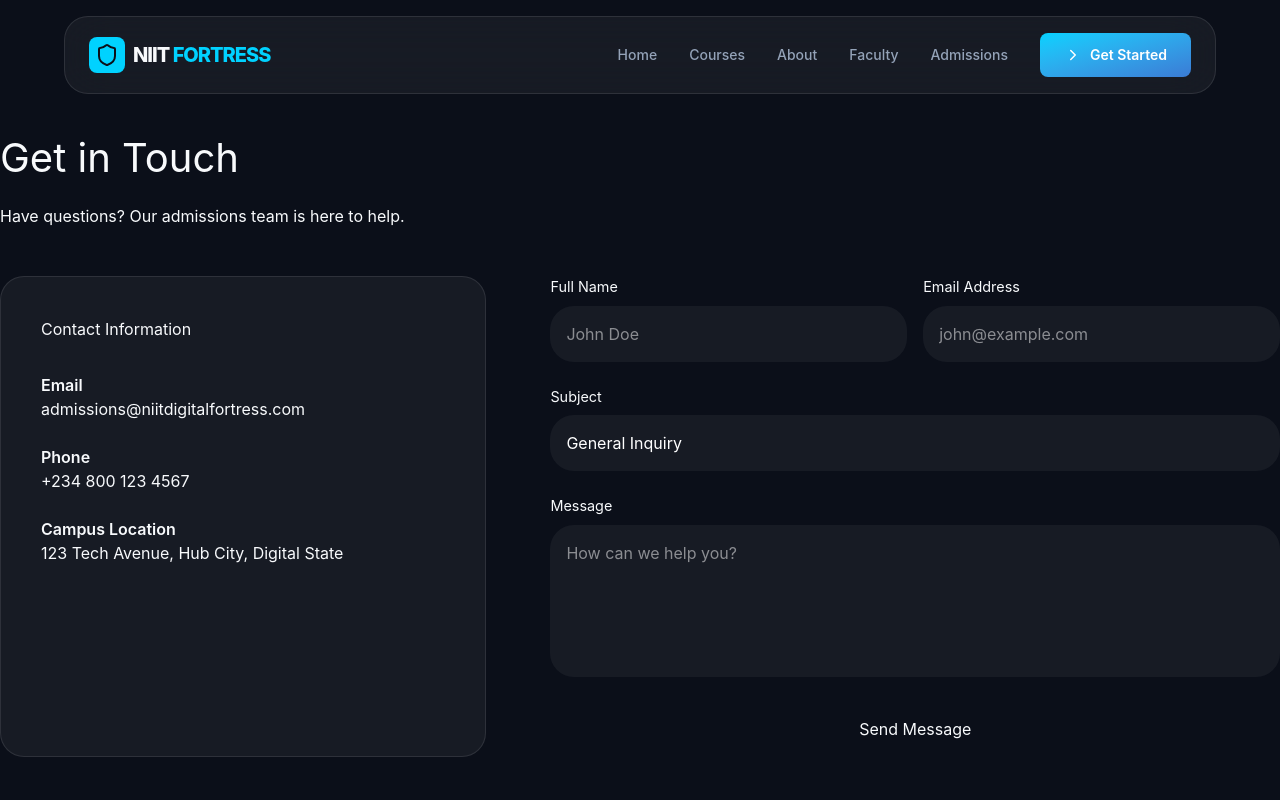
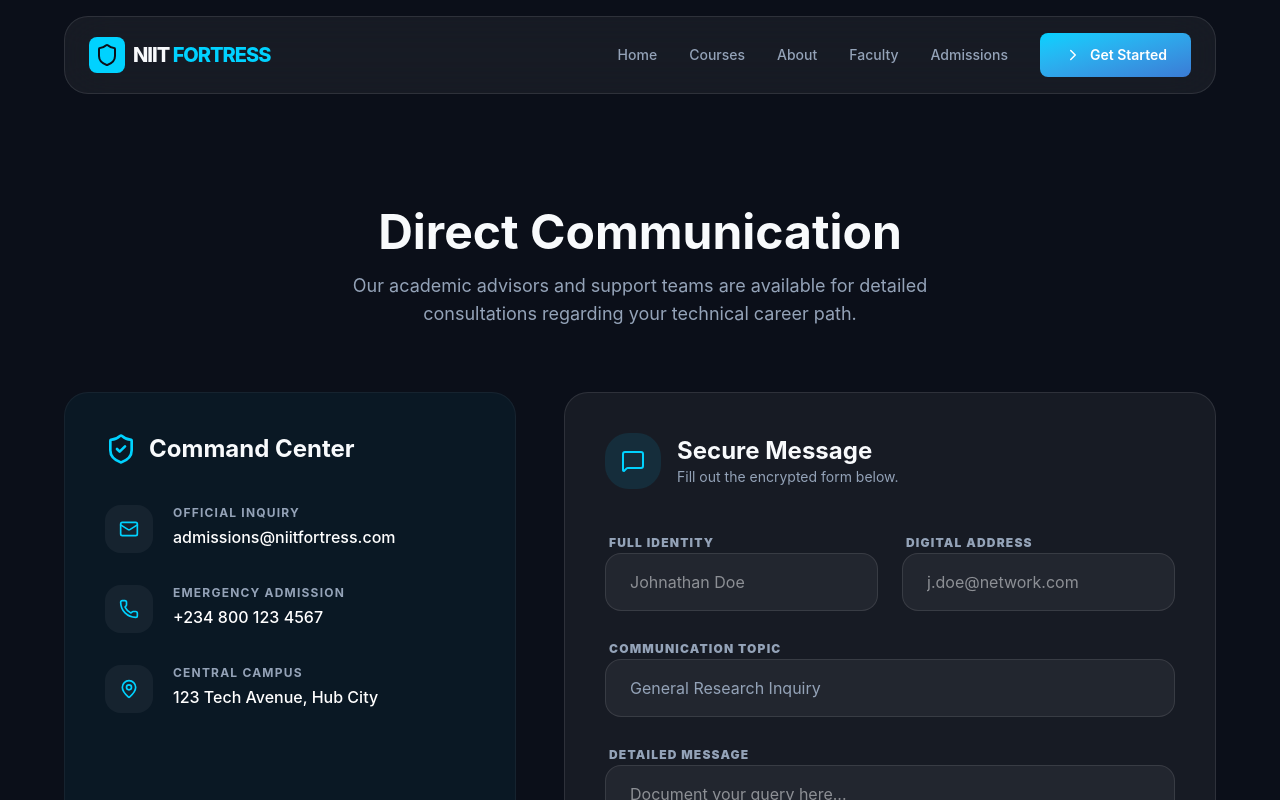
Before and after one commit to pthanksdev/NIIT_ForteSoft_Web, a React (Vite) app: page /contact in a window 1280 px wide. Shown: the top 800 px of the page. Built offline with nearby package versions, Linux system fonts and the light colour scheme.

Commit message:
fix bug 2

```diff
--- a/src/App.jsx
+++ b/src/App.jsx
@@ -12,9 +12,9 @@ import CourseDetails from './pages/CourseDetails';
 function App() {
   return (
     <Router>
-      <div className="app-wrapper" style={{ display: 'flex', flexDirection: 'column', minHeight: '100vh' }}>
+      <div className="flex flex-col min-h-screen">
         <Navbar />
-        <main style={{ flexGrow: 1 }}>
+        <main className="flex-grow">
           <Routes>
             <Route path="/" element={<Home />} />
             <Route path="/courses" element={<Courses />} />
--- a/src/components/ui/index.js
+++ b/src/components/ui/index.jsx
@@ -1,4 +1,4 @@
-import { LucideIcon } from 'lucide-react';
+// Lucide components are passed as props, no need to import the type in JS
 
 export const Button = ({
   children,
--- a/src/pages/Contact.jsx
+++ b/src/pages/Contact.jsx
@@ -1,56 +1,112 @@
+import { Section, Card, Button } from '../components/ui';
+import { Mail, Phone, MapPin, Send, MessageSquare, ShieldCheck, Clock } from 'lucide-react';
+
 const Contact = () => {
   return (
-    <div className="animate-fade-in" style={{ paddingTop: '8rem' }}>
-      <section className="container" style={{ marginBottom: '6rem' }}>
-        <h2 style={{ fontSize: '2.5rem', marginBottom: '1rem' }}>Get in <span style={{ color: 'var(--accent-color)' }}>Touch</span></h2>
-        <p style={{ color: 'var(--text-secondary)', marginBottom: '3rem' }}>Have questions? Our admissions team is here to help.</p>
+    <div className="animate-fade-in pt-32">
+      <Section
+        title="Direct Communication"
+        subtitle="Our academic advisors and support teams are available for detailed consultations regarding your technical career path."
+      >
+        <div className="grid lg:grid-cols-12 gap-12 max-w-6xl mx-auto">
+          {/* Info Sidebar */}
+          <div className="lg:col-span-5 space-y-6">
+            <Card className="bg-accent/5 border-white/5 p-10 h-full flex flex-col justify-between" hover={false}>
+              <div>
+                <h3 className="text-2xl font-bold mb-10 flex items-center gap-3">
+                  <ShieldCheck className="text-accent" size={32} /> Command Center
+                </h3>
 
-        <div style={{ display: 'grid', gridTemplateColumns: 'minmax(300px, 1fr) 1.5fr', gap: '4rem' }}>
-          <div className="glass" style={{ padding: '2.5rem' }}>
-            <h3 style={{ marginBottom: '2rem' }}>Contact Information</h3>
-            <div style={{ display: 'flex', flexDirection: 'column', gap: '1.5rem' }}>
-              <div>
-                <p style={{ fontWeight: 600, color: 'var(--accent-color)' }}>Email</p>
-                <p style={{ color: 'var(--text-secondary)' }}>admissions@niitdigitalfortress.com</p>
+                <div className="space-y-8">
+                  <div className="flex gap-5 group cursor-not-allowed">
+                    <div className="w-12 h-12 rounded-xl bg-white/5 flex items-center justify-center text-accent group-hover:bg-accent group-hover:text-primary-bg transition-colors">
+                      <Mail size={20} />
                     </div>
                     <div>
-                <p style={{ fontWeight: 600, color: 'var(--accent-color)' }}>Phone</p>
-                <p style={{ color: 'var(--text-secondary)' }}>+234 800 123 4567</p>
+                      <p className="text-xs font-bold text-text-secondary uppercase tracking-widest mb-1">Official Inquiry</p>
+                      <p className="text-white font-medium">admissions@niitfortress.com</p>
+                    </div>
+                  </div>
+
+                  <div className="flex gap-5 group cursor-not-allowed">
+                    <div className="w-12 h-12 rounded-xl bg-white/5 flex items-center justify-center text-accent group-hover:bg-accent group-hover:text-primary-bg transition-colors">
+                      <Phone size={20} />
                     </div>
                     <div>
-                <p style={{ fontWeight: 600, color: 'var(--accent-color)' }}>Campus Location</p>
-                <p style={{ color: 'var(--text-secondary)' }}>123 Tech Avenue, Hub City, Digital State</p>
+                      <p className="text-xs font-bold text-text-secondary uppercase tracking-widest mb-1">Emergency Admission</p>
+                      <p className="text-white font-medium">+234 800 123 4567</p>
+                    </div>
+                  </div>
+
+                  <div className="flex gap-5 group cursor-not-allowed">
+                    <div className="w-12 h-12 rounded-xl bg-white/5 flex items-center justify-center text-accent group-hover:bg-accent group-hover:text-primary-bg transition-colors">
+                      <MapPin size={20} />
+                    </div>
+                    <div>
+                      <p className="text-xs font-bold text-text-secondary uppercase tracking-widest mb-1">Central Campus</p>
+                      <p className="text-white font-medium">123 Tech Avenue, Hub City</p>
+                    </div>
                   </div>
                 </div>
               </div>
 
-          <form style={{ display: 'flex', flexDirection: 'column', gap: '1.5rem' }}>
-            <div style={{ display: 'grid', gridTemplateColumns: '1fr 1fr', gap: '1rem' }}>
-              <div style={{ display: 'flex', flexDirection: 'column', gap: '0.5rem' }}>
-                <label style={{ fontSize: '0.9rem', color: 'var(--text-secondary)' }}>Full Name</label>
-                <input type="text" className="glass" style={{ padding: '1rem', color: 'white', border: '1px solid var(--glass-border)', outline: 'none' }} placeholder="John Doe" />
+              <div className="mt-12 flex items-center gap-4 py-4 px-6 rounded-xl bg-white/5 border border-white/10 animate-fade-in">
+                <Clock className="text-accent" size={20} />
+                <p className="text-[10px] font-bold text-text-secondary tracking-widest uppercase">
+                  Avg. Response Time: <span className="text-white">Under 2 Hours</span>
+                </p>
               </div>
-              <div style={{ display: 'flex', flexDirection: 'column', gap: '0.5rem' }}>
-                <label style={{ fontSize: '0.9rem', color: 'var(--text-secondary)' }}>Email Address</label>
-                <input type="email" className="glass" style={{ padding: '1rem', color: 'white', border: '1px solid var(--glass-border)', outline: 'none' }} placeholder="john@example.com" />
+            </Card>
+          </div>
+
+          {/* Form */}
+          <div className="lg:col-span-7">
+            <Card className="p-10" hover={false}>
+              <div className="flex items-center gap-4 mb-10">
+                <div className="w-14 h-14 rounded-2xl bg-accent/10 flex items-center justify-center text-accent">
+                  <MessageSquare size={24} />
+                </div>
+                <div>
+                  <h3 className="text-2xl font-bold">Secure Message</h3>
+                  <p className="text-text-secondary text-sm">Fill out the encrypted form below.</p>
                 </div>
               </div>
-            <div style={{ display: 'flex', flexDirection: 'column', gap: '0.5rem' }}>
-              <label style={{ fontSize: '0.9rem', color: 'var(--text-secondary)' }}>Subject</label>
-              <select className="glass" style={{ padding: '1rem', color: 'white', border: '1px solid var(--glass-border)', outline: 'none', appearance: 'none' }}>
-                <option>General Inquiry</option>
-                <option>Course Admissions</option>
-                <option>Corporate Training</option>
+
+              <form className="space-y-6">
+                <div className="grid grid-cols-1 md:grid-cols-2 gap-6">
+                  <div className="space-y-2">
+                    <label className="text-xs font-black uppercase tracking-widest text-text-secondary ml-1">Full Identity</label>
+                    <input type="text" placeholder="Johnathan Doe" className="w-full bg-white/5 border border-white/10 rounded-xl px-6 py-4 outline-hidden focus:border-accent" />
+                  </div>
+                  <div className="space-y-2">
+                    <label className="text-xs font-black uppercase tracking-widest text-text-secondary ml-1">Digital Address</label>
+                    <input type="email" placeholder="j.doe@network.com" className="w-full bg-white/5 border border-white/10 rounded-xl px-6 py-4 outline-hidden focus:border-accent" />
+                  </div>
+                </div>
+
+                <div className="space-y-2">
+                  <label className="text-xs font-black uppercase tracking-widest text-text-secondary ml-1">Communication Topic</label>
+                  <select className="w-full bg-white/5 border border-white/10 rounded-xl px-6 py-4 outline-hidden focus:border-accent appearance-none text-text-secondary">
+                    <option>General Research Inquiry</option>
+                    <option>Admissions Portal Support</option>
+                    <option>Corporate Partnership</option>
+                    <option>Faculty Recruitment</option>
                   </select>
                 </div>
-            <div style={{ display: 'flex', flexDirection: 'column', gap: '0.5rem' }}>
-              <label style={{ fontSize: '0.9rem', color: 'var(--text-secondary)' }}>Message</label>
-              <textarea className="glass" rows="5" style={{ padding: '1rem', color: 'white', border: '1px solid var(--glass-border)', outline: 'none', resize: 'none' }} placeholder="How can we help you?"></textarea>
+
+                <div className="space-y-2">
+                  <label className="text-xs font-black uppercase tracking-widest text-text-secondary ml-1">Detailed Message</label>
+                  <textarea rows="6" placeholder="Document your query here..." className="w-full bg-white/5 border border-white/10 rounded-xl px-6 py-4 outline-hidden focus:border-accent resize-none"></textarea>
                 </div>
-            <button className="btn-primary" style={{ padding: '1rem' }}>Send Message</button>
+
+                <Button variant="primary" className="w-full py-5 text-lg font-black" icon={Send}>
+                  Transmit Message
+                </Button>
               </form>
+            </Card>
           </div>
-      </section>
+        </div>
+      </Section>
     </div>
   );
 };
```
Also changed, not shown: src/pages/About.jsx (+85 -81 lines), src/pages/Admissions.jsx (+69 -53 lines). Lines whose indentation alone changed are shown as unchanged.
